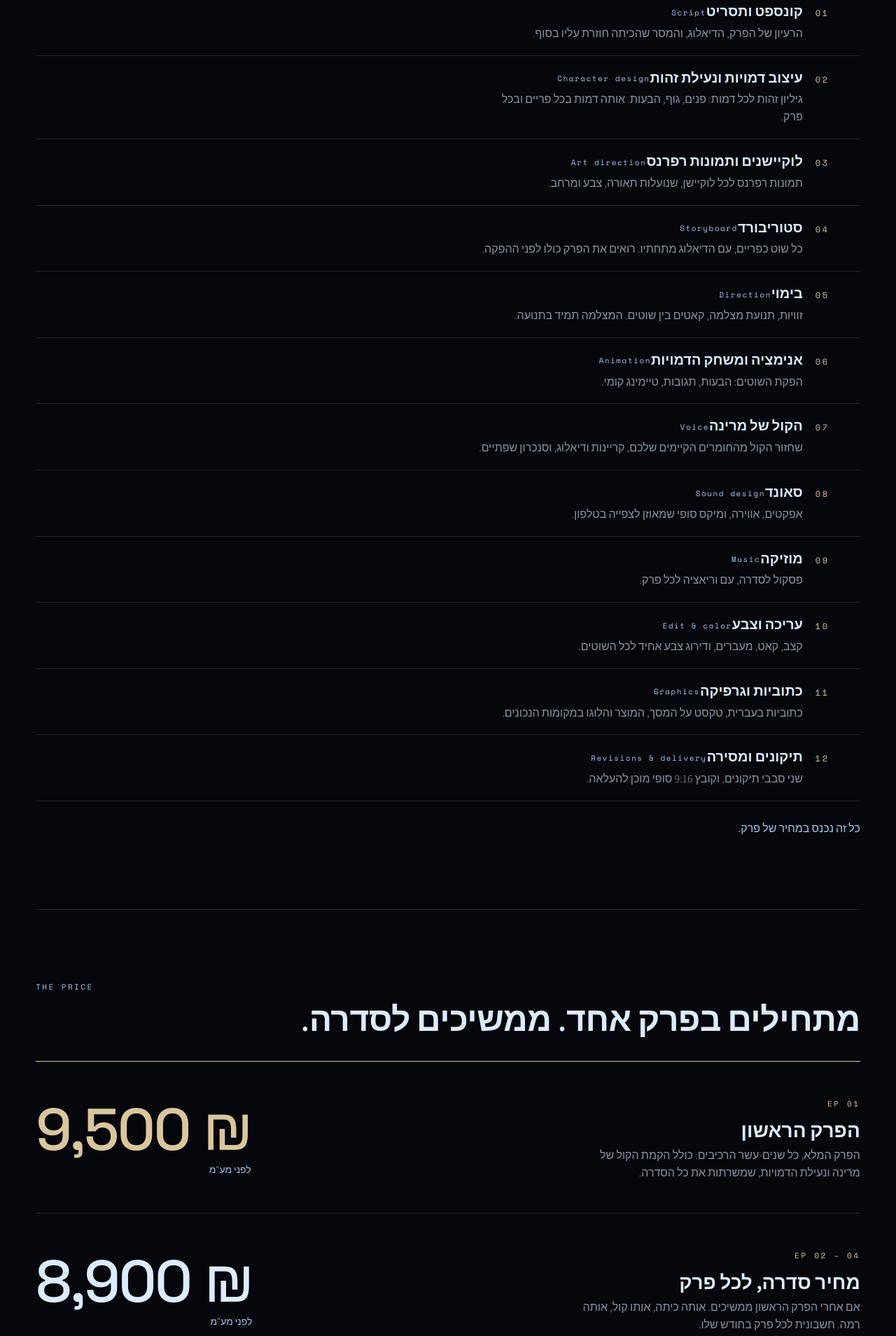
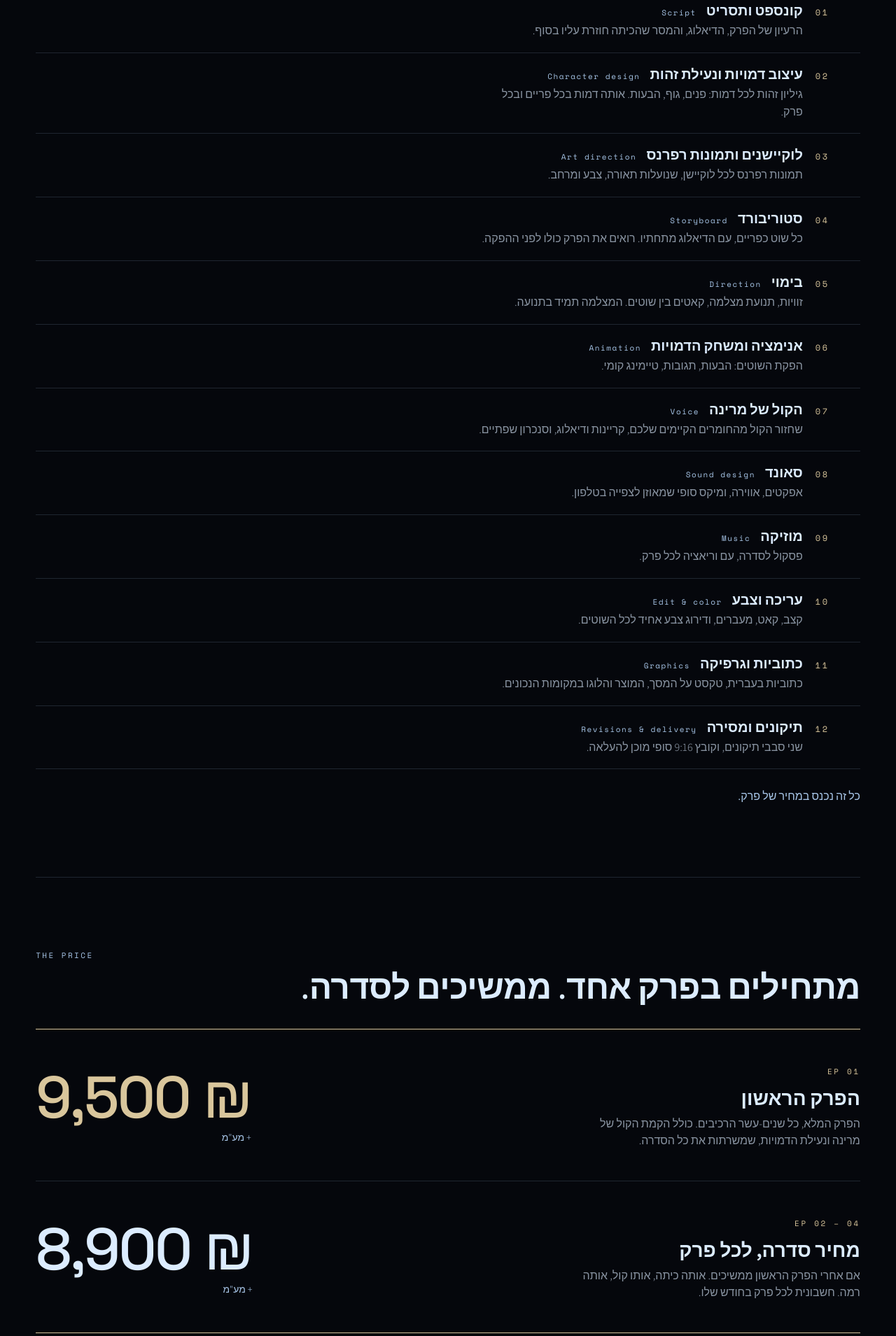
Before and after one commit to moonaaistudio-ops/moona-studio-site, a website: page marina/quote/index.html in a window 1280 px wide. Shown: the part 1164-3073 px from the top of the page at 70% size. Drawn offline with nearby package versions, Linux system fonts and the light colour scheme; no server answers.

Commit message:
marina/quote: role labels unglued (flex row, stacked on phone), mobile pass, + מע"מ wording

```diff
--- a/marina/quote/index.html
+++ b/marina/quote/index.html
@@ -173,8 +173,9 @@ section:first-of-type{border-top:0}
 .inc .list{display:grid;border-top:1px solid var(--line)}
 .inc .it{display:grid;grid-template-columns:64px 1fr;gap:18px;align-items:baseline;padding:18px 0;border-bottom:1px solid var(--line)}
 .inc .it .n{font-family:var(--mono);font-size:12px;letter-spacing:.22em;color:var(--gold);direction:ltr;unicode-bidi:isolate}
-.inc .it h3{font-family:var(--he);font-weight:700;font-size:20px;line-height:1.25;display:inline}
-.inc .it .role{font-family:var(--mono);font-size:11px;letter-spacing:.14em;color:var(--ice-dim);direction:ltr;unicode-bidi:isolate;display:inline-block;margin-inline-start:12px;vertical-align:middle}
+.inc .it .ttl{display:flex;align-items:baseline;gap:14px;flex-wrap:wrap}
+.inc .it h3{font-family:var(--he);font-weight:700;font-size:20px;line-height:1.25}
+.inc .it .role{font-family:var(--mono);font-size:11px;letter-spacing:.14em;color:var(--ice-dim);direction:ltr;unicode-bidi:isolate;white-space:nowrap}
 .inc .it p{margin-top:4px;font-size:16px;line-height:1.55;color:var(--ice-mute);font-weight:300;max-width:60ch}
 .inc .after{margin-top:26px;color:var(--ice-dim);font-size:16px}
 /* price: two ledger rows, the number is the statement */
@@ -185,24 +186,29 @@ section:first-of-type{border-top:0}
 .price .tier h3{font-family:var(--he);font-weight:700;font-size:clamp(22px,2.4vw,28px);line-height:1.2;margin-top:8px}
 .price .tier p{margin-top:8px;font-size:16px;line-height:1.55;color:var(--ice-mute);font-weight:300;max-width:52ch}
 .price .amt{font-family:var(--latin);font-size:clamp(48px,7vw,84px);font-weight:500;letter-spacing:-.03em;line-height:1;color:var(--ice);direction:ltr;unicode-bidi:isolate;white-space:nowrap;text-align:left}
-.price .amt small{display:block;font-family:var(--he);font-size:14px;font-weight:300;letter-spacing:0;color:var(--ice-dim);margin-top:8px;text-align:right}
+.price .amt small{display:block;direction:rtl;unicode-bidi:isolate;font-family:var(--he);font-size:14px;font-weight:300;letter-spacing:0;color:var(--ice-dim);margin-top:8px;text-align:right}
 .price .tier.now .amt{color:var(--gold)}
 .price .note{margin-top:22px;font-size:16px;color:var(--ice-dim)}
 /* process: one under the other */
 .process .list{display:grid;border-top:1px solid var(--line)}
 .process .st{display:grid;grid-template-columns:64px 1fr;gap:18px;align-items:baseline;padding:18px 0;border-bottom:1px solid var(--line);background:none;border-radius:0}
 .process .st .n{font-size:12px}
-.process .st h3{font-size:20px;display:inline}
+.process .st h3{font-size:20px}
 .process .st p{margin-top:4px;font-size:16px;max-width:60ch}
 .process .st.now{outline:none}
 .process .st.now h3{color:var(--gold)}
 .terms .txt{max-width:62ch;display:grid;gap:18px;font-size:17px;line-height:1.7;color:var(--ice-mute);font-weight:300}
 .terms .txt b{color:var(--ice);font-weight:700}
 @media (max-width:640px){
-  .inc .it,.process .st{grid-template-columns:44px 1fr;gap:12px}
-  .price .tier{grid-template-columns:1fr}
-  .price .amt{text-align:right}
+  .inc .it,.process .st{grid-template-columns:40px 1fr;gap:12px;padding:16px 0}
+  .inc .it h3,.process .st h3{font-size:18px}
+  .inc .it .ttl{flex-direction:column;align-items:flex-start;gap:4px}
+  .inc .it p,.process .st p{font-size:15px}
+  .price .tier{grid-template-columns:1fr;gap:16px}
+  .price .amt{text-align:right;font-size:clamp(44px,14vw,60px)}
   .price .amt small{text-align:right}
+  .terms .txt{font-size:16px}
+  .hero .hero-fmt{font-size:15px;gap:8px 14px}
 }
 </style>
 </head>
@@ -230,18 +236,18 @@ section:first-of-type{border-top:0}
   <div class="wrap">
     <div class="sec-h"><span class="eyebrow">What goes into an episode</span><h2>מה נכנס לכל פרק</h2><p>פרק של 30-40 שניות הוא הפקה שלמה לכל פרק.<br>אצלנו הכל תחת קורת גג אחת, וכל שלב מגיע אליכם לאישור לפני הבא.</p></div>
     <div class="list">
-      <div class="it"><span class="n">01</span><div><h3>קונספט ותסריט</h3><span class="role">Script</span><p>הרעיון של הפרק, הדיאלוג, והמסר שהכיתה חוזרת עליו בסוף.</p></div></div>
-      <div class="it"><span class="n">02</span><div><h3>עיצוב דמויות ונעילת זהות</h3><span class="role">Character design</span><p>גיליון זהות לכל דמות: פנים, גוף, הבעות. אותה דמות בכל פריים ובכל פרק.</p></div></div>
-      <div class="it"><span class="n">03</span><div><h3>לוקיישנים ותמונות רפרנס</h3><span class="role">Art direction</span><p>תמונות רפרנס לכל לוקיישן, שנועלות תאורה, צבע ומרחב.</p></div></div>
-      <div class="it"><span class="n">04</span><div><h3>סטוריבורד</h3><span class="role">Storyboard</span><p>כל שוט כפריים, עם הדיאלוג מתחתיו. רואים את הפרק כולו לפני ההפקה.</p></div></div>
-      <div class="it"><span class="n">05</span><div><h3>בימוי</h3><span class="role">Direction</span><p>זוויות, תנועת מצלמה, קאטים בין שוטים. המצלמה תמיד בתנועה.</p></div></div>
-      <div class="it"><span class="n">06</span><div><h3>אנימציה ומשחק הדמויות</h3><span class="role">Animation</span><p>הפקת השוטים: הבעות, תגובות, טיימינג קומי.</p></div></div>
-      <div class="it"><span class="n">07</span><div><h3>הקול של מרינה</h3><span class="role">Voice</span><p>שחזור הקול מהחומרים הקיימים שלכם, קריינות ודיאלוג, וסנכרון שפתיים.</p></div></div>
-      <div class="it"><span class="n">08</span><div><h3>סאונד</h3><span class="role">Sound design</span><p>אפקטים, אווירה, ומיקס סופי שמאוזן לצפייה בטלפון.</p></div></div>
-      <div class="it"><span class="n">09</span><div><h3>מוזיקה</h3><span class="role">Music</span><p>פסקול לסדרה, עם וריאציה לכל פרק.</p></div></div>
-      <div class="it"><span class="n">10</span><div><h3>עריכה וצבע</h3><span class="role">Edit &amp; color</span><p>קצב, קאט, מעברים, ודירוג צבע אחיד לכל השוטים.</p></div></div>
-      <div class="it"><span class="n">11</span><div><h3>כתוביות וגרפיקה</h3><span class="role">Graphics</span><p>כתוביות בעברית, טקסט על המסך, המוצר והלוגו במקומות הנכונים.</p></div></div>
-      <div class="it"><span class="n">12</span><div><h3>תיקונים ומסירה</h3><span class="role">Revisions &amp; delivery</span><p>שני סבבי תיקונים, וקובץ 9:16 סופי מוכן להעלאה.</p></div></div>
+      <div class="it"><span class="n">01</span><div><div class="ttl"><h3>קונספט ותסריט</h3><span class="role">Script</span></div><p>הרעיון של הפרק, הדיאלוג, והמסר שהכיתה חוזרת עליו בסוף.</p></div></div>
+      <div class="it"><span class="n">02</span><div><div class="ttl"><h3>עיצוב דמויות ונעילת זהות</h3><span class="role">Character design</span></div><p>גיליון זהות לכל דמות: פנים, גוף, הבעות. אותה דמות בכל פריים ובכל פרק.</p></div></div>
+      <div class="it"><span class="n">03</span><div><div class="ttl"><h3>לוקיישנים ותמונות רפרנס</h3><span class="role">Art direction</span></div><p>תמונות רפרנס לכל לוקיישן, שנועלות תאורה, צבע ומרחב.</p></div></div>
+      <div class="it"><span class="n">04</span><div><div class="ttl"><h3>סטוריבורד</h3><span class="role">Storyboard</span></div><p>כל שוט כפריים, עם הדיאלוג מתחתיו. רואים את הפרק כולו לפני ההפקה.</p></div></div>
+      <div class="it"><span class="n">05</span><div><div class="ttl"><h3>בימוי</h3><span class="role">Direction</span></div><p>זוויות, תנועת מצלמה, קאטים בין שוטים. המצלמה תמיד בתנועה.</p></div></div>
+      <div class="it"><span class="n">06</span><div><div class="ttl"><h3>אנימציה ומשחק הדמויות</h3><span class="role">Animation</span></div><p>הפקת השוטים: הבעות, תגובות, טיימינג קומי.</p></div></div>
+      <div class="it"><span class="n">07</span><div><div class="ttl"><h3>הקול של מרינה</h3><span class="role">Voice</span></div><p>שחזור הקול מהחומרים הקיימים שלכם, קריינות ודיאלוג, וסנכרון שפתיים.</p></div></div>
+      <div class="it"><span class="n">08</span><div><div class="ttl"><h3>סאונד</h3><span class="role">Sound design</span></div><p>אפקטים, אווירה, ומיקס סופי שמאוזן לצפייה בטלפון.</p></div></div>
+      <div class="it"><span class="n">09</span><div><div class="ttl"><h3>מוזיקה</h3><span class="role">Music</span></div><p>פסקול לסדרה, עם וריאציה לכל פרק.</p></div></div>
+      <div class="it"><span class="n">10</span><div><div class="ttl"><h3>עריכה וצבע</h3><span class="role">Edit &amp; color</span></div><p>קצב, קאט, מעברים, ודירוג צבע אחיד לכל השוטים.</p></div></div>
+      <div class="it"><span class="n">11</span><div><div class="ttl"><h3>כתוביות וגרפיקה</h3><span class="role">Graphics</span></div><p>כתוביות בעברית, טקסט על המסך, המוצר והלוגו במקומות הנכונים.</p></div></div>
+      <div class="it"><span class="n">12</span><div><div class="ttl"><h3>תיקונים ומסירה</h3><span class="role">Revisions &amp; delivery</span></div><p>שני סבבי תיקונים, וקובץ 9:16 סופי מוכן להעלאה.</p></div></div>
     </div>
     <p class="after">כל זה נכנס במחיר של פרק.</p>
   </div>
@@ -253,11 +259,11 @@ section:first-of-type{border-top:0}
     <div class="ledger">
       <div class="tier now">
         <div><span class="n">EP 01</span><h3>הפרק הראשון</h3><p>הפרק המלא, כל שנים-עשר הרכיבים. כולל הקמת הקול של מרינה ונעילת הדמויות, שמשרתות את כל הסדרה.</p></div>
-        <div class="amt">9,500 ₪<small>לפני מע"מ</small></div>
+        <div class="amt">9,500 ₪<small>+ מע"מ</small></div>
       </div>
       <div class="tier">
         <div><span class="n">EP 02 – 04</span><h3>מחיר סדרה, לכל פרק</h3><p>אם אחרי הפרק הראשון ממשיכים. אותה כיתה, אותו קול, אותה רמה. חשבונית לכל פרק בחודש שלו.</p></div>
-        <div class="amt">8,900 ₪<small>לפני מע"מ</small></div>
+        <div class="amt">8,900 ₪<small>+ מע"מ</small></div>
       </div>
     </div>
     <p class="note">אופציה לפרק חמישי במחיר סדרה.</p>
@@ -288,7 +294,7 @@ section:first-of-type{border-top:0}
       <p><b>לוחות זמנים.</b> נספרים מרגע קבלת החומרים והאישורים. כל שלב עובר לשלב הבא אחרי אישור בכתב.</p>
       <p><b>חומרים מכם.</b> צילומי אריזות המוצרים באיכות גבוהה, לוגו וקטורי, ודוגמת הקול של מרינה.</p>
       <p><b>לא כלול.</b> קידום ממומן וניהול מדיה. גרסה ביחס נוסף (16:9 / 1:1): 800 ₪ לגרסה.</p>
-      <p><b>תוקף.</b> ההצעה בתוקף עד 22.10.2026. המחירים בש"ח, לפני מע"מ.</p>
+      <p><b>תוקף.</b> ההצעה בתוקף עד 22.10.2026. המחירים בש"ח, בתוספת מע"מ.</p>
     </div>
   </div>
 </section>
```
